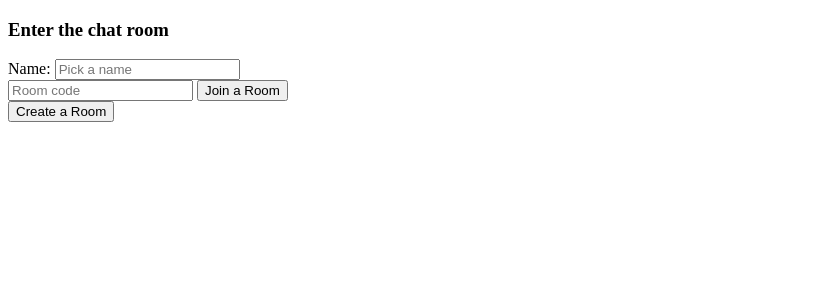
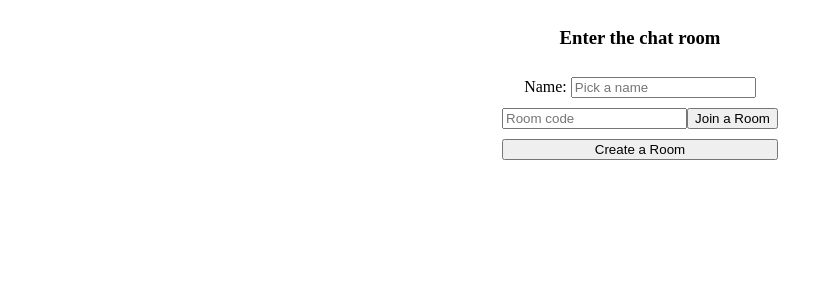
Before and after one commit to anishshetty6/flask-chat, a Flask app: page / in a window 1280 px wide. Shown: the top 300 px of the page, without its empty margins (0-833 px from the left). Run offline with Flask 3, Linux system fonts and the light colour scheme; some libraries are stand-ins or nearby versions.

Commit message:
join and create room done

```diff
--- a/main.py
+++ b/main.py
@@ -1,4 +1,4 @@
-from flask import Flask, render_template, request, session,redirect
+from flask import Flask, render_template, request, session,redirect,url_for
 from flask_socketio import join_room,leave_room,send,SocketIO
 import random
 from string import ascii_uppercase
@@ -7,9 +7,51 @@ app=Flask(__name__)
 app.config['SECRET_KEY']="erjhhercb"
 socketio=SocketIO(app)
 
+rooms={}
+
+def generate_unique_code(length):
+    while True:
+        code = ""
+        for _ in range(length):
+            code+=random.choice(ascii_uppercase)
+
+        if code not in rooms:
+            break
+
+    return code
+
+
 @app.route("/",methods=["GET","POST"])
 def home():
+    session.clear()
+    if request.method=="POST":
+        name=request.form.get("name")
+        code=request.form.get("code")
+        join=request.form.get("join",False)         #form is a dictionary, so if join is not present then it will be false
+        create=request.form.get("create",False)     #since join and create have empty values
+
+        if not name:
+            return render_template("home.html",error="Please enter a name", code = code, name = name) #post req re-renders page every time hence remind it
+
+        if join!=False and not code:
+            return render_template("home.html",error="Please enter a room code",code = code, name = name)
+
+        room = code
+        if create!=False:
+            room=generate_unique_code(4)
+            rooms[room]={"members":0,"messages":[]}
+        elif code not in rooms:
+            return render_template("home.html",error="Room does not exist")
+
+        session["room"]=room   #we dont use auth, so we are storing room and name in temp session
+        session["name"]=name
+        return redirect(url_for("room"))
+
     return render_template("home.html")
+
+@app.route("/room")
+def room():
+    return render_template("room.html")
 
 
 if __name__=="__main__":
--- a/static/css/style.css
+++ b/static/css/style.css
@@ -0,0 +1,69 @@
+.content {
+    display: flex;
+    align-items: center;
+    justify-content: center;
+}
+
+.buttons {
+    display: flex;
+    flex-direction: column;
+    align-items: center;
+    justify-content: center;
+    gap: 10px;
+}
+
+.join {
+    display: flex;
+    flex-direction: row;
+    width: 100%;
+}
+
+.create-btn {
+    width: 100%;
+}
+
+.message-box {
+    border-color: black;
+    border-width: 2px;
+    border-style: solid;
+    border-radius: 10px;
+    background-color: whitesmoke;
+    height: 80vh;
+    display: flex;
+    flex-direction: column;
+    width: 80vw;
+    align-items: stretch;
+}
+
+.messages {
+    overflow-y: scroll;
+    flex: 1;
+    width: 100%;
+}
+
+.inputs {
+    padding: 10px;
+    display: flex;
+}
+
+h2 {
+    text-align: center;
+}
+
+#message {
+    flex: 1;
+}
+
+.text {
+    display: flex;
+    flex-direction: row;
+    align-items: center;
+    justify-content: space-between;
+    padding-left: 10px;
+    padding-right: 10px;
+}
+
+.muted {
+    font-size: 10px;
+    color: darkgray;
+}
--- a/templates/home.html
+++ b/templates/home.html
@@ -1,6 +1,6 @@
 {% extends 'base.html' %}
 {% block content %}
-<form action="" method="post">
+<form action="" method="post" class="buttons">
     <h3>Enter the chat room</h3>
     <div>
         <label for="">Name:</label>
@@ -10,6 +10,11 @@
         <input type="text" placeholder="Room code" name="code" value="{{code}}">
         <button type="submit" name="join">Join a Room</button>
     </div>
-    <button type="submit" name="create">Create a Room</button>
+    <button type="submit" name="create" class="create-btn">Create a Room</button>
+    {% if error %}
+    <ul>
+        <li>{{error}}</li>
+    </ul>
+    {% endif %}
 </form>
 {% endblock %}
```
